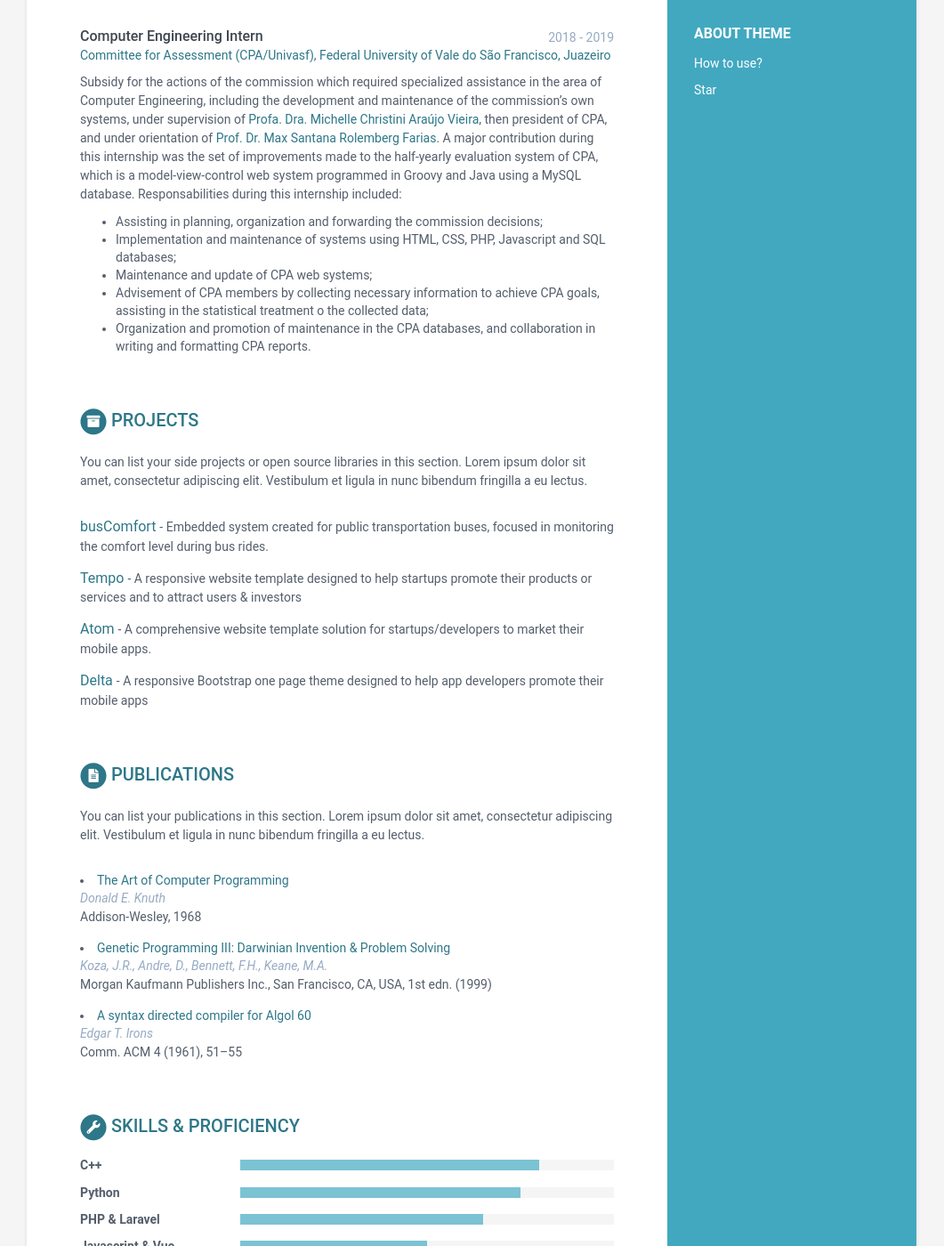
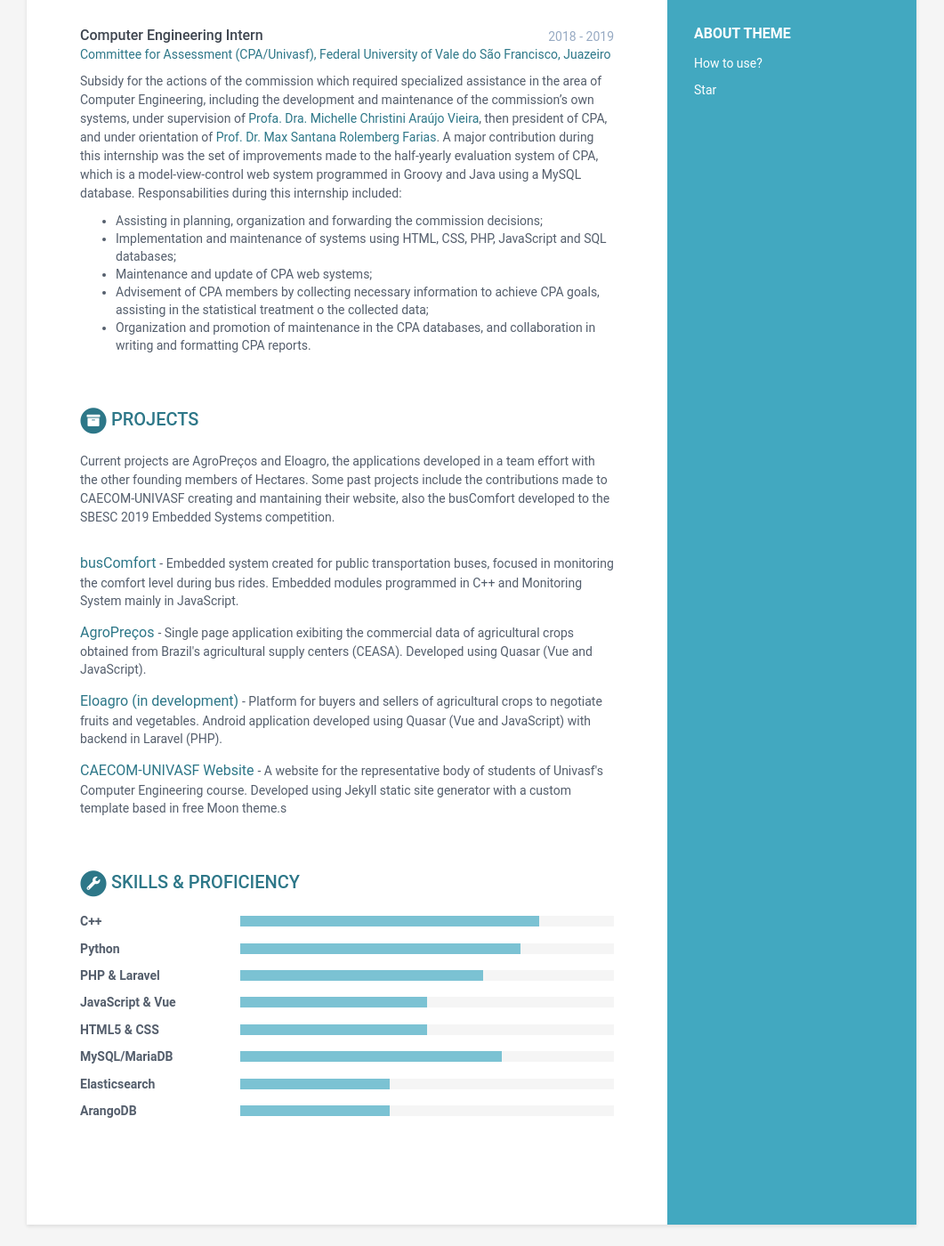
Before and after one commit to ruanmed/online-cv, a Jekyll site: the page built from index.html, in a window 1280 px wide and 1400 px high, scrolled down 821 px. Shown: the whole window at 89% size, without its empty margins (110-1171 px from the left). Built offline with Jekyll 4.4.1, drawn with Linux system fonts in a browser that asks for light colours; some of the changed text lies outside the part shown.

Commit message:
Adicionando Resumo.

```diff
--- a/_data/data.yml
+++ b/_data/data.yml
@@ -41,12 +41,16 @@
 career-profile:
     title: Career Profile
     summary: |
-      Summarise your career here lorem ipsum dolor sit amet, consectetuer
-      adipiscing elit. You can [download this free resume/CV template here]().
-      Aenean commodo ligula eget dolor aenean massa. Cum sociis natoque
-      penatibus et magnis dis parturient montes, nascetur ridiculus mus.
-      Donec quam felis, ultricies nec, pellentesque eu.
-      Second paragraph if required.
+      Experience in several programming languages for desktop, web, mobile and embedded.
+      Experience in Data Mining, and also Text Mining, using Python.
+      Interested in multiplatform system development and applications of Data Mining.
+
+# Summarise your career here lorem ipsum dolor sit amet, consectetuer
+# adipiscing elit. You can [download this free resume/CV template here]().
+# Aenean commodo ligula eget dolor aenean massa. Cum sociis natoque
+# penatibus et magnis dis parturient montes, nascetur ridiculus mus.
+# Donec quam felis, ultricies nec, pellentesque eu.
+# Second paragraph if required.
 
 education:
     - degree: BEng Computer Engineering
@@ -55,9 +59,9 @@
       details: |
         General knowledge in computer programming, with disciplines focused
         in C, C++ and Java.
-        Concepts of software engineering developed in theorical study and
-        group academic project.
-        Also, computer architecture and networks knowledge, and development
+        Concepts of software engineering developed in theoretical study and
+        developing academic projects in group.
+        Computer architecture and networks knowledge, and development
         of embedded systems projects during the course.
         Participation in the Embedded Systems competitions promoted in SBESC
         2016 and SBESC 2019, with team development of the projects Radar³ and
@@ -68,7 +72,8 @@
         __Research about the performance of Information Retrieval based
         features for Text Mining tasks__.
           - [busComfort](https://gitlab.com/buscomfort/)
-          - [Research on the performance of Information Retrieval based features for Text Mining tasks](https://github.com/ruanmed/tcc-ii-ir-features-text-mining)
+          - [DMC 2019 - Participation](https://gitlab.com/jramorim1/dmc-2019---univasf/)
+          - [Research on the performance of Information Retrieval based features for Text Mining tasks](https://github.com/ruanmed/tcc-ii-ir-features-text-mining/)
 
 experiences:
     - role: Software Developer
@@ -76,7 +81,7 @@
       company: Hectares, Juazeiro
       company_link: https://hectares.tech/
       details: |
-        PHP &amp; Laravel backend development, Javascript &amp; Vue frontend development.
+        PHP &amp; Laravel backend development, JavaScript &amp; Vue frontend development.
         DevOps delivery in Digital Ocean droplets.
 
     - role: Computer Engineering Intern
@@ -96,7 +101,7 @@
         database.
         Responsabilities during this internship included:
           - Assisting in planning, organization and forwarding the commission decisions;
-          - Implementation and maintenance of systems using HTML, CSS, PHP, Javascript and SQL databases;
+          - Implementation and maintenance of systems using HTML, CSS, PHP, JavaScript and SQL databases;
           - Maintenance and update of CPA web systems;
           - Advisement of CPA members by collecting necessary information to achieve CPA goals, assisting in the statistical treatment o the collected data;
           - Organization and promotion of maintenance in the CPA databases, and collaboration in writing and formatting CPA reports.
@@ -104,47 +109,49 @@
 projects:
     title: Projects
     intro: >
-      You can list your side projects or open source libraries in this
-      section. Lorem ipsum dolor sit amet, consectetur adipiscing elit.
-      Vestibulum et ligula in nunc bibendum fringilla a eu lectus.
+      Current projects are AgroPreços and Eloagro, the applications developed
+      in a team effort with the other founding members of Hectares.
+      Some past projects include the contributions made to CAECOM-UNIVASF creating
+      and mantaining their website, also the busComfort developed to the SBESC 2019
+      Embedded Systems competition.
     assignments:
       - title: busComfort
-        link: "https://gitlab.com/buscomfort"
-        tagline: "Embedded system created for public transportation buses, focused in monitoring the comfort level during bus rides."
+        link: "https://gitlab.com/buscomfort/"
+        tagline: "Embedded system created for public transportation buses, focused in monitoring the comfort level during bus rides. Embedded modules programmed in C++ and Monitoring System mainly in JavaScript."
 
-      - title: Tempo
+      - title: AgroPreços
+        link: "https://hectares.tech/agroprecos/"
+        tagline: "Single page application exibiting the commercial data of agricultural crops obtained from Brazil's agricultural supply centers (CEASA). Developed using Quasar (Vue and JavaScript)."
+
+      - title: Eloagro (in development)
         link: "#"
-        tagline: "A responsive website template designed to help startups promote their products or services and to attract users &amp; investors"
+        tagline: "Platform for buyers and sellers of agricultural crops to negotiate fruits and vegetables. Android application developed using Quasar (Vue and JavaScript) with backend in Laravel (PHP)."
 
-      - title: Atom
-        link: "#"
-        tagline: "A comprehensive website template solution for startups/developers to market their mobile apps."
+      - title: CAECOM-UNIVASF Website
+        link: "https://caecom.github.io/"
+        tagline: "A website for the representative body of students of Univasf's Computer Engineering course. Developed using Jekyll static site generator with a custom template based in free Moon theme.s"
 
-      - title: Delta
-        link: "#"
-        tagline: "A responsive Bootstrap one page theme designed to help app developers promote their mobile apps"
+# publications:
+#     title: Publications
+#     intro: |
+#       You can list your publications in this section. Lorem ipsum dolor sit
+#       amet, consectetur adipiscing elit. Vestibulum et ligula in nunc
+#       bibendum fringilla a eu lectus.
+#     papers:
+#       - title: The Art of Computer Programming
+#         link: "#"
+#         authors: Donald E. Knuth
+#         conference: Addison-Wesley, 1968
 
-publications:
-    title: Publications
-    intro: |
-      You can list your publications in this section. Lorem ipsum dolor sit
-      amet, consectetur adipiscing elit. Vestibulum et ligula in nunc
-      bibendum fringilla a eu lectus.
-    papers:
-      - title: The Art of Computer Programming
-        link: "#"
-        authors: Donald E. Knuth
-        conference: Addison-Wesley, 1968
+#       - title: "Genetic Programming III: Darwinian Invention &amp; Problem Solving"
+#         link: "#"
+#         authors: Koza, J.R., Andre, D., Bennett, F.H., Keane, M.A.
+#         conference: "Morgan Kaufmann Publishers Inc., San Francisco, CA, USA, 1st edn. (1999)"
 
-      - title: "Genetic Programming III: Darwinian Invention &amp; Problem Solving"
-        link: "#"
-        authors: Koza, J.R., Andre, D., Bennett, F.H., Keane, M.A.
-        conference: "Morgan Kaufmann Publishers Inc., San Francisco, CA, USA, 1st edn. (1999)"
-
-      - title: A syntax directed compiler for Algol 60
-        link: "#"
-        authors: Edgar T. Irons
-        conference: "Comm. ACM 4 (1961), 51–55"
+#       - title: A syntax directed compiler for Algol 60
+#         link: "#"
+#         authors: Edgar T. Irons
+#         conference: "Comm. ACM 4 (1961), 51–55"
 
 skills:
     title: Skills &amp; Proficiency
@@ -159,7 +166,7 @@
       - name: PHP & Laravel
         level: 65%
 
-      - name: Javascript & Vue
+      - name: JavaScript & Vue
         level: 50%
 
       - name: HTML5 & CSS
```
